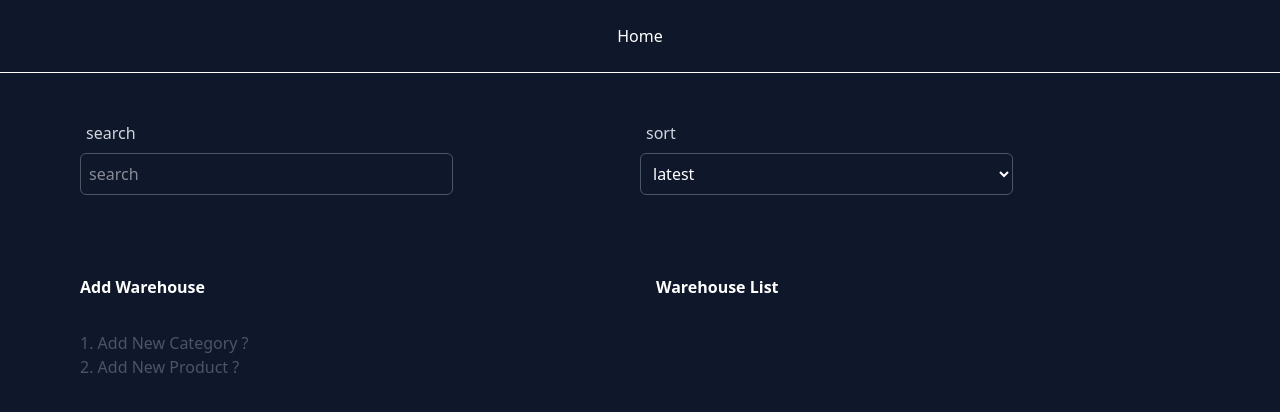
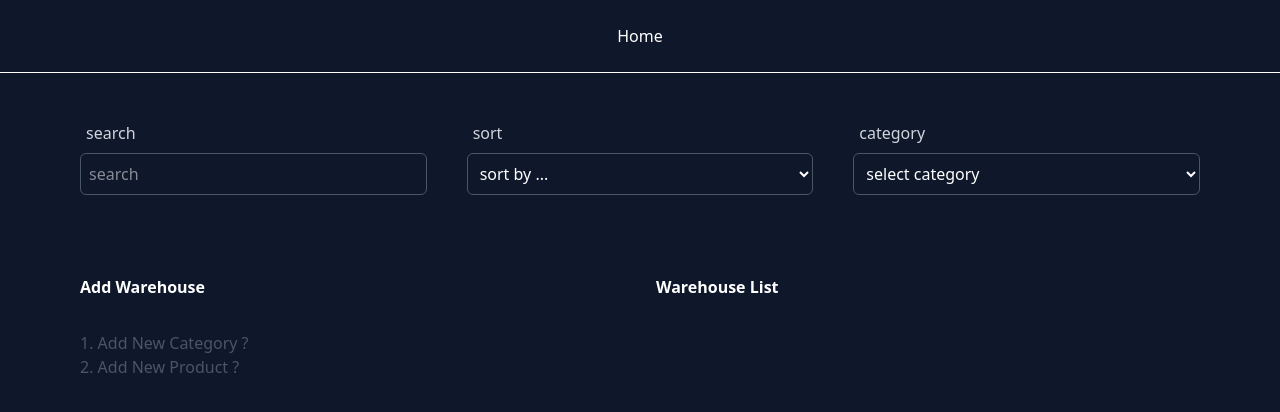
Before and after one commit to mhdix/warehousing-app, a React (Vite) app: page / in a window 1280 px wide. Shown: the top 412 px of the page. Built offline with nearby package versions, Linux system fonts and the light colour scheme.

Commit message:
feature: create input sort category

```diff
--- a/src/components/Filter.jsx
+++ b/src/components/Filter.jsx
@@ -2,20 +2,31 @@ import React, { useState } from "react";
 import Input from "./Form/Input";
 import Label from "./Form/Label";
 
-const Filter = ({ onSort, onSearch, sort, search }) => {
+const Filter = ({ onSort, onSearch, sort, search, categories }) => {
+  const [sortCategory, setSortCategory] = useState("");
+
+  const sortCategoryHandler = (e) => {
+    const value = e.target.value;
+    setSortCategory(value);
+    console.log(value);
+  };
+
   return (
-    <div className="lg:grid lg:grid-cols-12 w-full px-4">
+    <div className="lg:grid lg:grid-cols-12 w-full px-4 gap-10">
       <div className="col-span-4 ">
         <Input className="w-full" label="search" onChange={onSearch} />
       </div>
-      <div className="flex flex-col col-span-4 col-start-7">
+      <div className="flex flex-col col-span-4">
         <Label>sort</Label>
         <select
-          name=""
+          name="sortDate"
           value={sort}
           onChange={onSort}
           className={`border border-gray-600 rounded-md p-2 w-full`}
         >
+          <option value="" disabled>
+            sort by ...
+          </option>
           <option className="bg-slate-900" value="latest">
             latest
           </option>
@@ -24,6 +35,25 @@ const Filter = ({ onSort, onSearch, sort, search }) => {
           </option>
         </select>
       </div>
+      <div className="flex flex-col col-span-4">
+        <Label>category</Label>
+        <select
+          name="sortCategory"
+          value={sortCategory}
+          onChange={sortCategoryHandler}
+          className={`border border-gray-600 rounded-md p-2 w-full`}
+        >
+          <option value="" disabled>
+            select category
+          </option>
+          {categories &&
+            categories?.map((category) => (
+              <option className="bg-slate-900" value={`${category.title}`}>
+                {category.title}
+              </option>
+            ))}
+        </select>
+      </div>
     </div>
   );
 };
--- a/src/pages/Home.jsx
+++ b/src/pages/Home.jsx
@@ -8,17 +8,15 @@ const Home = () => {
   const [categories, setCategories] = useState([]);
   const [products, setProducts] = useState([]);
   const [filteredProducts, setFilteredProducts] = useState([]);
-
-  const [sort, setSort] = useState("latest");
+  console.log("categories", categories);
+  const [sort, setSort] = useState("");
   const [search, setSearch] = useState("");
 
   useEffect(() => {
-
     let result = products;
     result = filterSearchTitle(result);
     result = sortDate(result);
     setFilteredProducts(result);
-
   }, [products, sort, search]);
 
   const sortHandler = (e) => {
@@ -49,6 +47,7 @@ const Home = () => {
     <div className="lg:grid lg:grid-cols-12  flex flex-col gap-10 lg:gap-0">
       <div className="lg:col-span-full lg:place-items-center lg:mb-20">
         <Filter
+          categories={categories}
           sort={sort}
           search={search}
           onSort={sortHandler}
```
